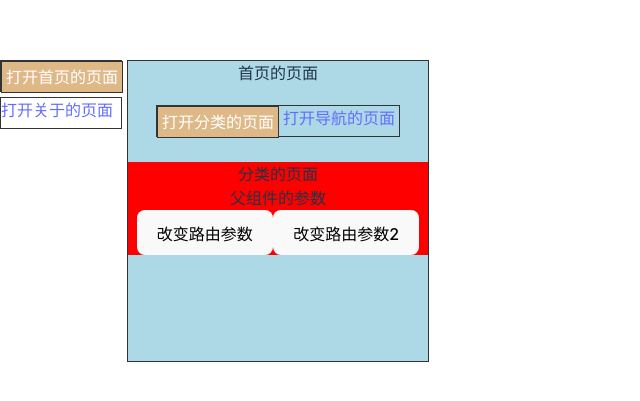
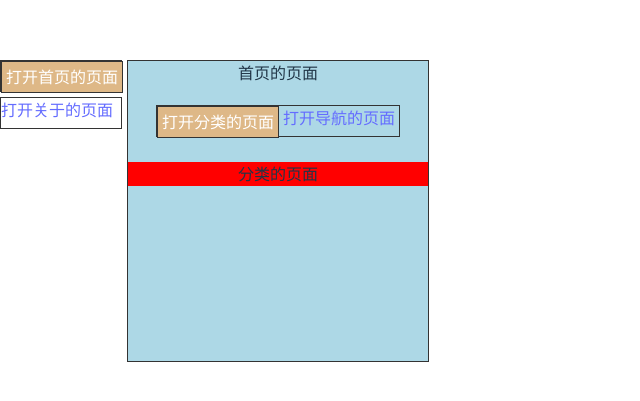
Before and after one commit to kunlunrepo/react-simple, a React (Vite) app: page /#/home/classify in a window 1280 px wide. Shown: the part 189-590 px from the top of the page, without its empty margins (0-640 px from the left). Built offline with nearby package versions, Linux system fonts and the light colour scheme.

Commit message:
route的路由传参(useLocation)

```diff
--- a/src/components/Home/components/Classify/index.jsx
+++ b/src/components/Home/components/Classify/index.jsx
@@ -1,16 +1,13 @@
-import { useSearchParams } from "react-router-dom";
+import { useLocation } from "react-router-dom";
 
 const Classify = () => {
     // 获取路由参数
-    const [search, setSearch] = useSearchParams();
-    const xd = search.get("xd");
-    const website = search.get("website");
+    const state = useLocation();
+    console.log(state)
+
 
     return <div>
         分类的页面
-        <div>父组件的参数{xd} {website}</div>
-        <button onClick={()=>setSearch({xd: 1, website: 2})}>改变路由参数</button>
-        <button onClick={()=>setSearch("xd=老张&website=dddd")}>改变路由参数2</button>
     </div>
 }
 
--- a/src/components/Home/index.jsx
+++ b/src/components/Home/index.jsx
@@ -15,7 +15,10 @@ class Home extends React.Component {
                 首页的页面
                 <div style={{display: "flex", justifyContent: "center", margin: "20px"}}>
                     <div className="link">
-                        <NavLink to={`classify?xd=${this.state.name}&website=${this.state.website}`} className={this.activeStyle}>打开分类的页面</NavLink>
+                        <NavLink
+                            to={`classify`}
+                            state={{xd: this.state.name, website: this.state.website}}
+                            className={this.activeStyle}>打开分类的页面</NavLink>
                     </div>
                     <div className="link">
                         <NavLink to="navigation" className={this.activeStyle}>打开导航的页面</NavLink>
```
